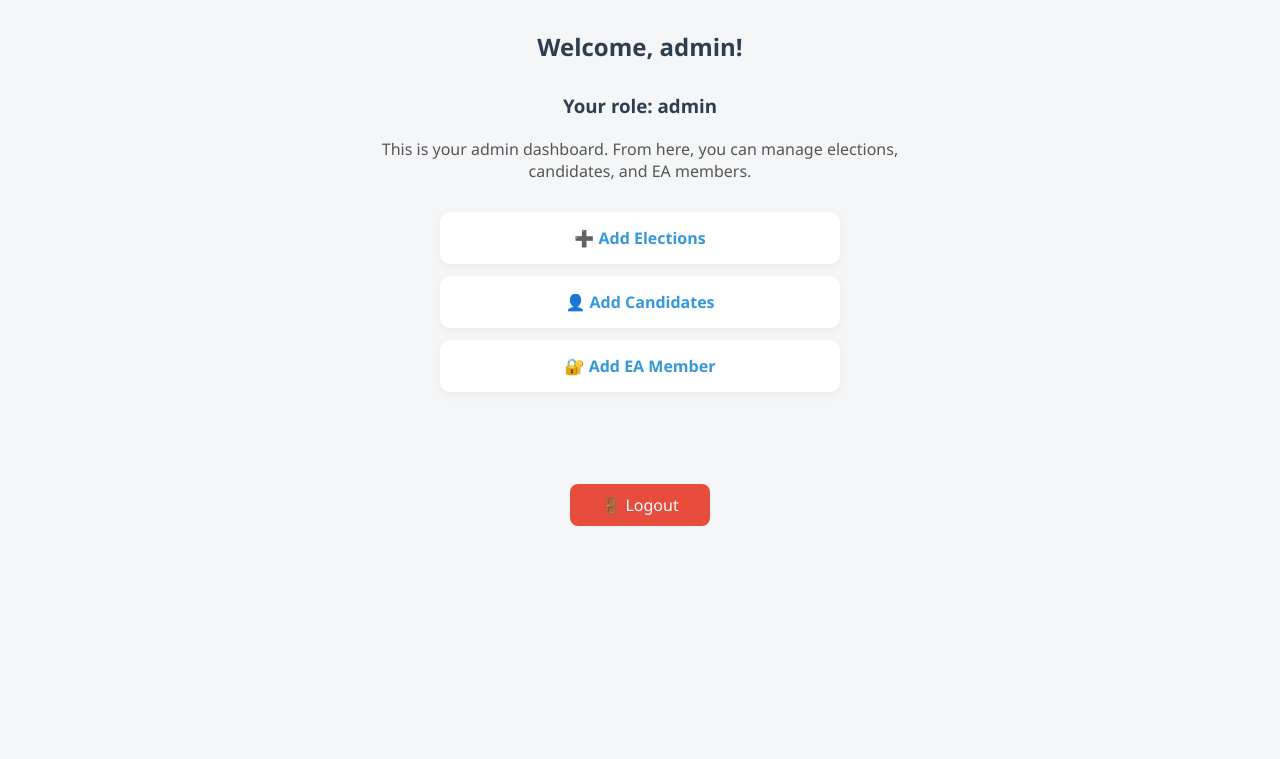
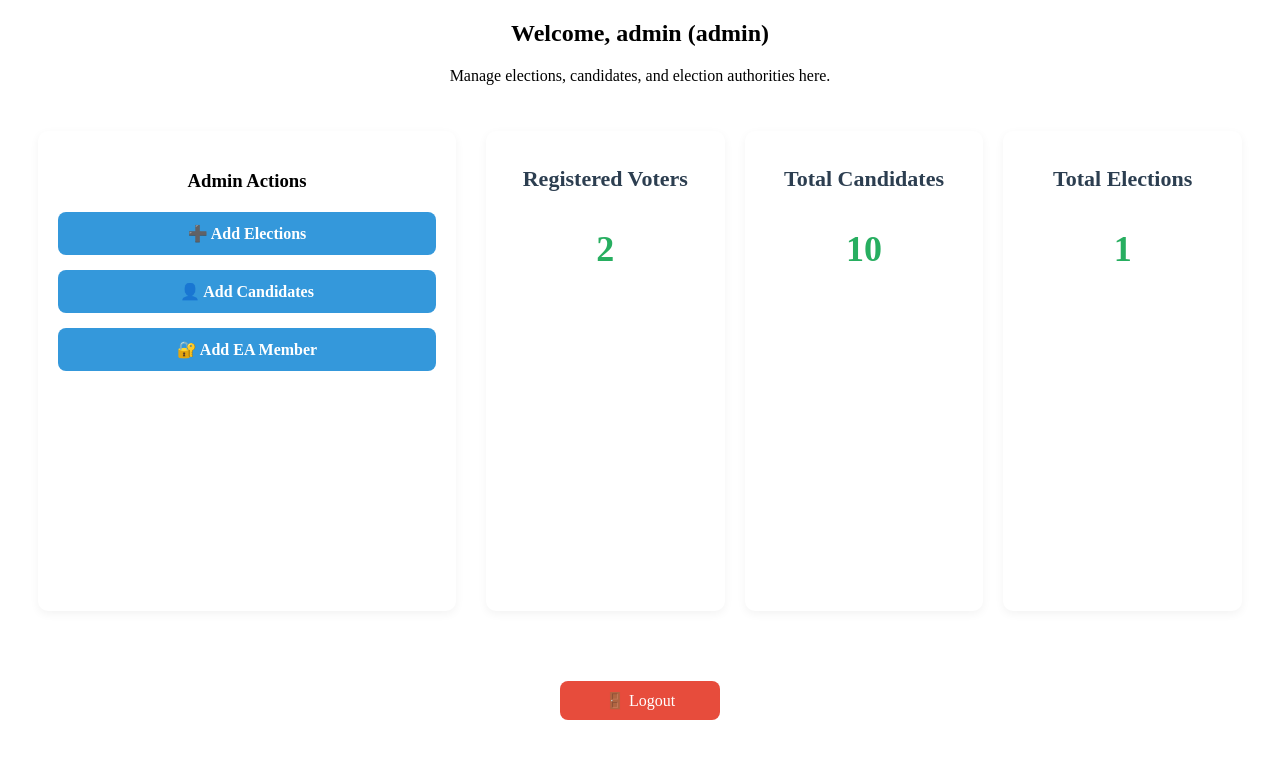
Before and after one commit to sandeep-garai/Votint_2, a Flask app: page /auth_dashboard in a window 1280 px wide. Shown: the top 759 px of the page. Run offline with Flask 3, Linux system fonts and the light colour scheme; a user stored in the database is signed in; data comes from the database, SQL or seed files in the repository.

Commit message:
added the count of elections and make it more secured(no back option)

```diff
--- a/app.py
+++ b/app.py
@@ -9,6 +9,12 @@ app.secret_key = 'supersecretkey'  # Change this in production
 #     'username': 'admin',
 #     'password': 'pass123'
 # }
+@app.after_request
+def add_header(response):
+    response.headers['Cache-Control'] = 'no-store, no-cache, must-revalidate, post-check=0, pre-check=0, max-age=0'
+    response.headers['Pragma'] = 'no-cache'
+    response.headers['Expires'] = '-1'
+    return response
 
 def get_db_connection():
     conn = sqlite3.connect('evoting.db')
@@ -232,6 +238,7 @@ def auth_login():
             session['user'] = username
             session['role'] = role
             if role == 'admin':
+                return redirect(url_for('auth_dashboard'))
                 return render_template('auth_dashboard.html', user=username, role=role)
             else:
                 return render_template('ea_dashboard.html', user=username, role=role)
@@ -313,10 +320,25 @@ def add_elections():
 
 @app.route('/auth_dashboard')
 def auth_dashboard():
-    if session.get('role') != 'admin':
+    if not session.get('user') or session.get('role') != 'admin':
         return redirect(url_for('auth_login'))
-    return render_template('auth_dashboard.html', user=session['user'], role=session['role'])
 
+    conn = get_db_connection()
+    voter_count = conn.execute('SELECT COUNT(*) FROM voters').fetchone()[0]
+    candidate_count = conn.execute('SELECT COUNT(*) FROM candidates').fetchone()[0]
+    election_count = conn.execute('SELECT COUNT(*) FROM elections').fetchone()[0]
+    print("Voters:", voter_count)
+    print("Candidates:", candidate_count)
+    print("Elections:", election_count)
+    conn.close()
+
+
+    return render_template('auth_dashboard.html',
+                           user=session.get('user'),
+                           role=session.get('role'),
+                           voters=voter_count,
+                           candidates=candidate_count,
+                           elections=election_count)
 # @app.route('/ea_dashboard')
 # def auth_dashboard():
 #     if session.get('role') != 'ea_authority':
@@ -329,13 +351,13 @@ def dashboard():
     if 'user' not in session:
         flash('Please login first.')
         return redirect(url_for('login'))
-    return render_template('dashboard.html', user=session['user'])
+    return render_template('dashboard.html')
 
 
 @app.route('/logout')
 def logout():
     session.clear()
-    flash('Logged out successfully.')
+    #flash('Logged out successfully.')
     return redirect(url_for('index'))
 
 if __name__ == '__main__':
--- a/templates/auth_dashboard.html
+++ b/templates/auth_dashboard.html
@@ -1,85 +1,88 @@
 {% extends 'base.html' %}
-{% block title %}Dashboard{% endblock %}
+{% block title %}Admin Dashboard{% endblock %}
 {% block content %}
+
 <style>
-  body {
-      font-family: 'Segoe UI', Tahoma, Geneva, Verdana, sans-serif;
-      background-color: #f4f6f8;
-      color: #2c3e50;
-      margin: 0;
+.dashboard-container {
+  display: flex;
+  min-height: 60vh;
+  padding: 30px;
+  gap: 30px;
+}
+
+.sidebar {
+  flex: 1;
+  background-color: #fff;
+  border-radius: 10px;
+  padding: 20px;
+  box-shadow: 0 3px 10px rgba(0, 0, 0, 0.05);
+}
+
+.sidebar h3 {
+  text-align: center;
+  margin-bottom: 20px;
+}
+
+.sidebar ul {
+  list-style-type: none;
   padding: 0;
 }
 
-  h2, h3 {
-      text-align: center;
-      margin-top: 30px;
+.sidebar li {
+  margin-bottom: 15px;
 }
 
-  p {
+.sidebar li a {
+  display: block;
+  padding: 12px;
+  background-color: #3498db;
+  color: white;
   text-align: center;
-      max-width: 600px;
-      margin: 20px auto;
-      font-size: 16px;
-      color: #555;
+  border-radius: 8px;
+  text-decoration: none;
+  font-weight: bold;
+  transition: background 0.3s;
 }
 
-  ul {
-      list-style-type: none;
-      padding: 0;
-      max-width: 400px;
-      margin: 30px auto;
+.sidebar li a:hover {
+  background-color: #2c80b4;
 }
 
-  li {
-      background-color: #ffffff;
-      margin: 12px 0;
-      padding: 15px 20px;
-      border-radius: 10px;
-      box-shadow: 0 3px 10px rgba(0, 0, 0, 0.05);
-      text-align: center;
-      transition: transform 0.2s ease;
+.stats {
+  flex: 2;
+  display: grid;
+  grid-template-columns: repeat(auto-fit, minmax(200px, 1fr));
+  gap: 20px;
 }
 
-  li:hover {
-      transform: scale(1.02);
+.stat-card {
+  background-color: #ffffff;
+  padding: 25px;
+  border-radius: 10px;
+  text-align: center;
+  box-shadow: 0 3px 10px rgba(0, 0, 0, 0.05);
 }
 
-  li a {
-      text-decoration: none;
-      color: #3498db;
-      font-weight: bold;
-      font-size: 16px;
+.stat-card h4 {
+  margin: 10px 0 5px;
+  font-size: 22px;
+  color: #2c3e50;
 }
 
-  a[href="{{ url_for('logout') }}"] {
-      display: block;
-      text-align: center;
-      margin: 40px auto;
-      width: 120px;
-      padding: 10px;
-      background-color: #e74c3c;
-      color: white;
-      border-radius: 8px;
-      text-decoration: none;
-      transition: background-color 0.3s ease;
-  }
-
-  a[href="{{ url_for('logout') }}"]:hover {
-      background-color: #c0392b;
+.stat-card p {
+  font-size: 36px;
+  font-weight: bold;
+  color: #27ae60;
 }
 </style>
 
-  <h2>Welcome, {{ user }}!</h2>
-  <h3>Your role: {{ role }}</h3>
+<h2 style="text-align:center;">Welcome, {{ user }} ({{ role }})</h2>
+<p style="text-align:center;">Manage elections, candidates, and election authorities here.</p>
 
-  <p>This is your admin dashboard. From here, you can manage elections, candidates, and EA members.</p>
-
-  <div style="margin-top: 20px;">
-    <!-- <ul>
-      <li><a href="/add_elections">Add Elections</a></li>
-      <li><a href="/add_candidates">Add Candidates</a></li>
-      <li><a href="/add_eaMember">Add EA Member</a></li>
-    </ul> -->
+<div class="dashboard-container">
+  <!-- Sidebar -->
+  <div class="sidebar">
+    <h3>Admin Actions</h3>
     <ul>
       <li><a href="{{ url_for('add_elections') }}">➕ Add Elections</a></li>
       <li><a href="{{ url_for('add_candidates') }}">👤 Add Candidates</a></li>
@@ -87,6 +90,25 @@
     </ul>
   </div>
 
-  <br>
-  <a href="{{ url_for('logout') }}">🚪 Logout</a>
+  <!-- Stats -->
+  <div class="stats">
+    <div class="stat-card">
+      <h4>Registered Voters</h4>
+      <p>{{ voters }}</p>
+    </div>
+    <div class="stat-card">
+      <h4>Total Candidates</h4>
+      <p>{{ candidates }}</p>
+    </div>
+    <div class="stat-card">
+      <h4>Total Elections</h4>
+      <p>{{ elections }}</p>
+    </div>
+  </div>
+</div>
+
+<a href="{{ url_for('logout') }}" style="display:block; margin:40px auto; text-align:center; background:#e74c3c; color:white; padding:10px 20px; border-radius:8px; width:120px; text-decoration:none;">
+  🚪 Logout
+</a>
+
 {% endblock %}
```
Lines whose indentation alone changed are shown as unchanged.
